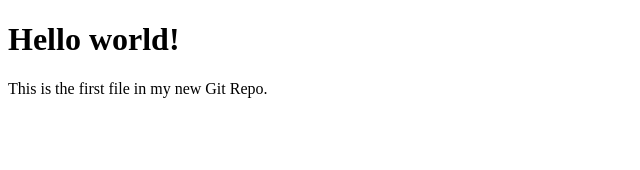
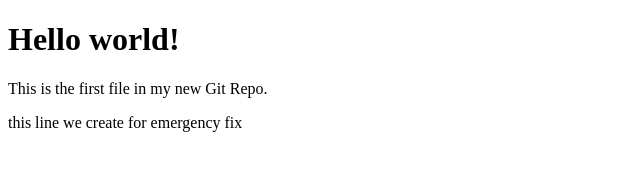
Before and after one commit to stunomatic/hello-world, a plain HTML site: page index.html in a window 1280 px wide. Shown: the whole page, without its empty margins (0-640 px from the left). Drawn offline with Linux system fonts and the light colour scheme.

Commit message:
emergency fix

```diff
--- a/index.html
+++ b/index.html
@@ -7,6 +7,6 @@
 
 <h1>Hello world!</h1>
 <p>This is the first file in my new Git Repo.</p>
-
+<p> this line we create for emergency fix</p>
 </body>
 </html>
```
